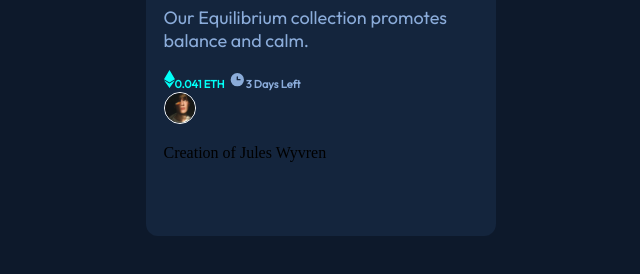
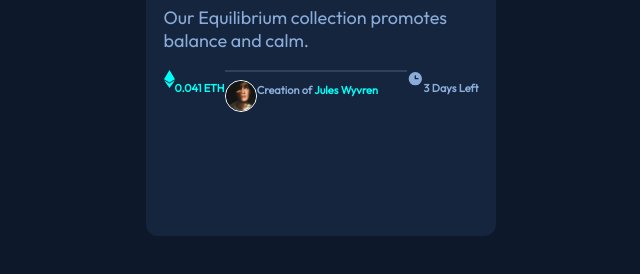
Before and after one commit to cydneypo034/Front-End-Challenges, a plain HTML site: page Preview-Card/index.html in a window 1280 px wide. Shown: the part 502-776 px from the top of the page, without its empty margins (336-976 px from the left). Drawn offline with Linux system fonts and the light colour scheme.

Commit message:
added floats to smaller text under main header and subheader

```diff
--- a/Preview-Card/index.html
+++ b/Preview-Card/index.html
@@ -20,14 +20,18 @@
                 <p class="preview-card-description">Our Equilibrium collection promotes balance and calm.</p>
 
                 <div class="preview-card-small-text-group">
-                    <img src="images-folder/icon-ethereum.svg"/><p class="size-amount-text">0.041 ETH</p>
-                    <img src="images-folder/icon-clock.svg"/><p class="time-frame-text">3 Days Left</p>
+                    <div class="preview-card-size-text">
+                        <img src="images-folder/icon-ethereum.svg" class="preview-card-svg1"/><p class="size-amount-text">0.041 ETH</p>
+                    </div>
+                    <div class="preview-card-3days-text">
+                        <img src="images-folder/icon-clock.svg" class="preview-card-svg2"/><p class="time-frame-text">3 Days Left</p>
+                    </div>
                 </div>
 
-                <div class="horizontal-line"></div>
+                <hr class="horizontal-line"></hr>
 
                 <div class="preview-card-bottom-text">
-                    <img src="images-folder/image-avatar.png" class="preview-card-avatar"/><p class="preview-card-creator-text">Creation of <span>Jules Wyvren</span></p>
+                    <img src="images-folder/image-avatar.png" class="preview-card-avatar"/><p class="preview-card-creator-text">Creation of <span class="preview-card-creator-blue-text">Jules Wyvren</span></p>
                 </div>
             </div>
         </div>
--- a/Preview-Card/style.css
+++ b/Preview-Card/style.css
@@ -32,13 +32,6 @@ body {
     top: 10px;
 }
 
-.preview-card-avatar{
-    height: 30px;
-    width: 30px;
-    border: 1px solid white;
-    border-radius: 20px;
-}
-
 .preview-card-text {
     display: block;
     margin-left: auto;
@@ -65,7 +58,15 @@ h2 {
     font-size: 11px;
     font-weight: 600;
     display: inline;
+    float: left;
 
+}
+
+.horizontal-line {
+    height:2px;
+    border-width:0;
+    color:gray;
+    background-color:hsl(215, 32%, 27%);
 }
 
 .time-frame-text {
@@ -74,4 +75,42 @@ h2 {
     font-size: 11px;
     font-weight: 600;
     display: inline;
+    float: left;
 }
+
+.preview-card-avatar{
+    height: 30px;
+    width: 30px;
+    border: 1px solid white;
+    border-radius: 20px;
+    float: left;
+}
+
+.preview-card-svg1, .preview-card-svg2{
+    float: left;
+}
+
+.preview-card-3days-text{
+    float: right;
+}
+
+.preview-card-size-text {
+    float: left;
+}
+
+.preview-card-creator-text {
+    display: inline;
+    font-family: 'Outfit', sans-serif;
+    color: hsl(215, 51%, 70%);
+    font-size: 11px;
+    font-weight: 600;
+}
+
+.preview-card-creator-blue-text{
+    font-family: 'Outfit', sans-serif;
+    color: hsl(178, 100%, 50%);
+    font-size: 11px;
+}
+.preview-card-bottom-text {
+
+}
```
